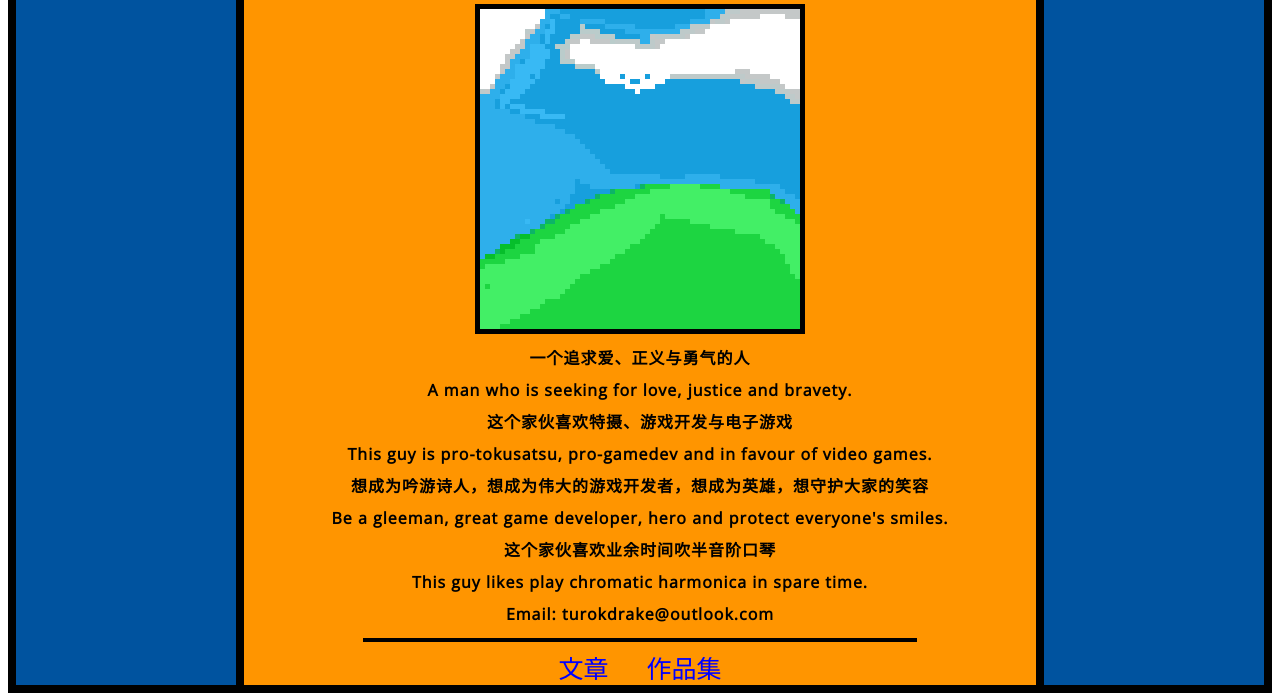
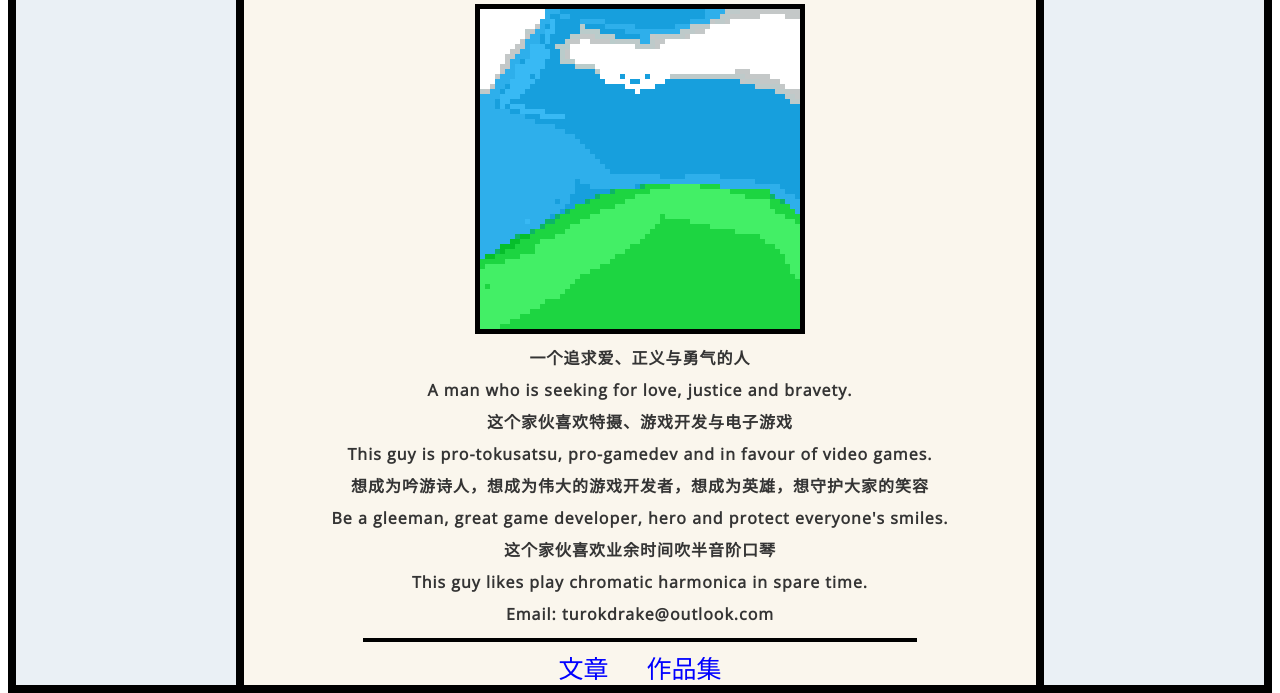
Before and after one commit to TurokDrake/TurokDrake_Blog, a plain HTML site: page index.html in a window 1280 px wide. Shown: the part 134-827 px from the top of the page. Drawn offline with nearby package versions, Linux system fonts and the light colour scheme.

Commit message:
Change styles.css

```diff
--- a/styles/article.css
+++ b/styles/article.css
@@ -55,13 +55,13 @@ a:focus
 .grid-layout .left
 {
     border: 4px solid #000;
-    background: #00539f;
+    background: #eaf0f5;
 }
 
 .grid-layout .middle
 {
     border: 4px solid #000;
-    background: #ff9500;
+    background: #FAF6ED;
     padding: 0 42px 48px;
     box-sizing: border-box;
 }
@@ -69,7 +69,7 @@ a:focus
 .grid-layout .right
 {
     border: 4px solid #000;
-    background: #00539f;
+    background: #eaf0f5;
 }
 
 .article {
--- a/styles/index.css
+++ b/styles/index.css
@@ -9,6 +9,7 @@ html
 
 body {
     height:100%;
+    color:#343434
 }
 
 h1
@@ -17,7 +18,7 @@ h1
     text-align: center;
     margin: 0;
     padding: 20px 0;
-    color: #00539f;
+    color: #242424;
     text-shadow: 3px 2px 1px black;
 }
 
@@ -76,17 +77,17 @@ a:hover
 .grid-layout .left
 {
     border: 4px solid #000;
-    background: #00539f;
+    background: #EAF0F5;
 }
 
 .grid-layout .middle
 {
     border: 4px solid #000;
-    background: #ff9500;
+    background: #FAF6ED;
 }
 
 .grid-layout .right
 {
     border: 4px solid #000;
-    background: #00539f;
+    background: #EAF0F5;
 }
--- a/styles/posts.css
+++ b/styles/posts.css
@@ -79,13 +79,13 @@ a:hover
 .grid-layout .left
 {
     border:4px solid #000;
-    background: #00539f;
+    background: #eaf0f5;
 }
 
 .grid-layout .middle
 {
     border:4px solid #000;
-    background: #ff9500;
+    background: #FAF6ED;
     padding: 0 28px 36px;
     box-sizing: border-box;
 }
@@ -93,7 +93,7 @@ a:hover
 .grid-layout .right
 {
     border:4px solid #000;
-    background: #00539f;
+    background: #eaf0f5;
 }
 
 .post-browser {
```
